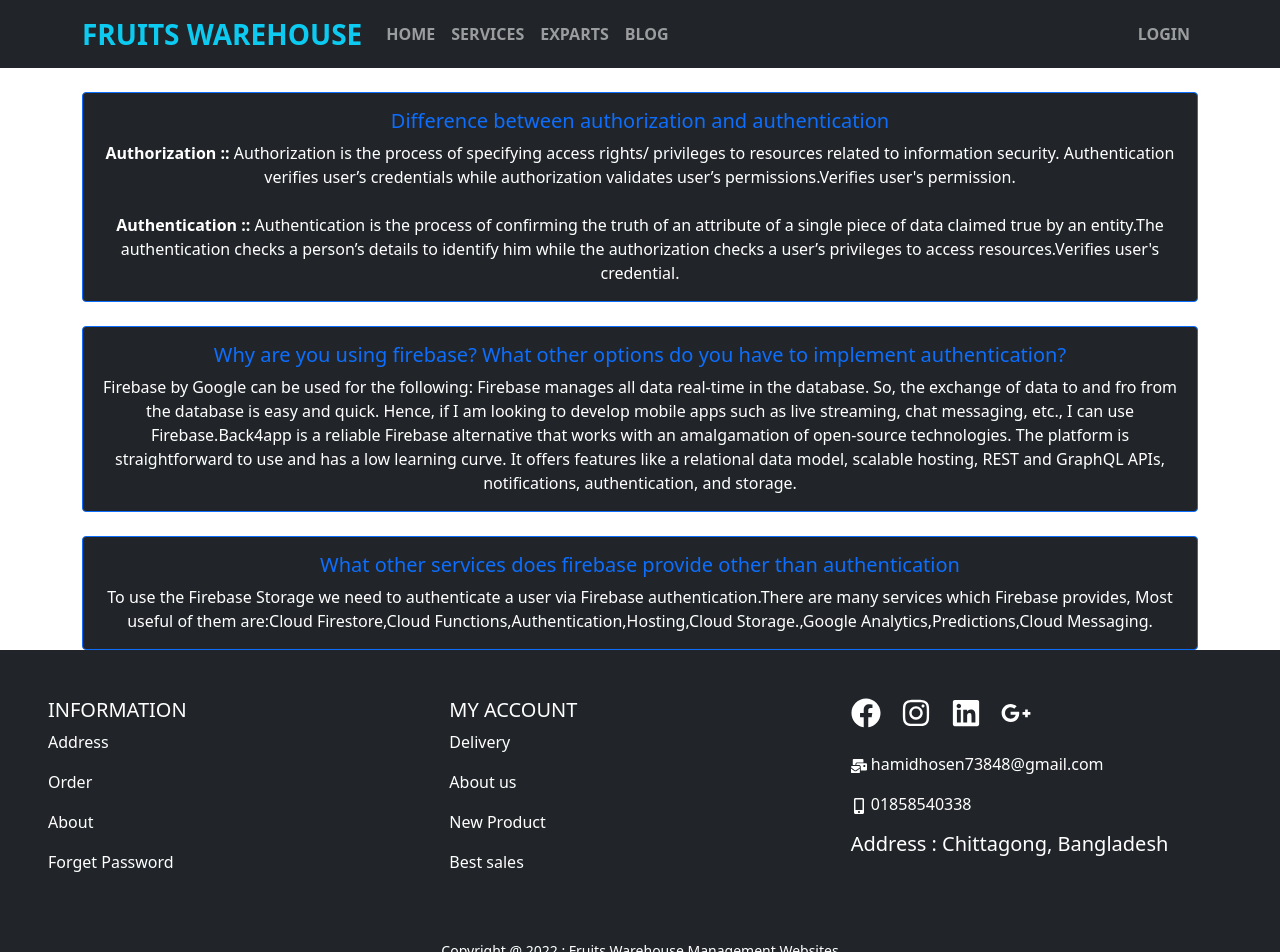
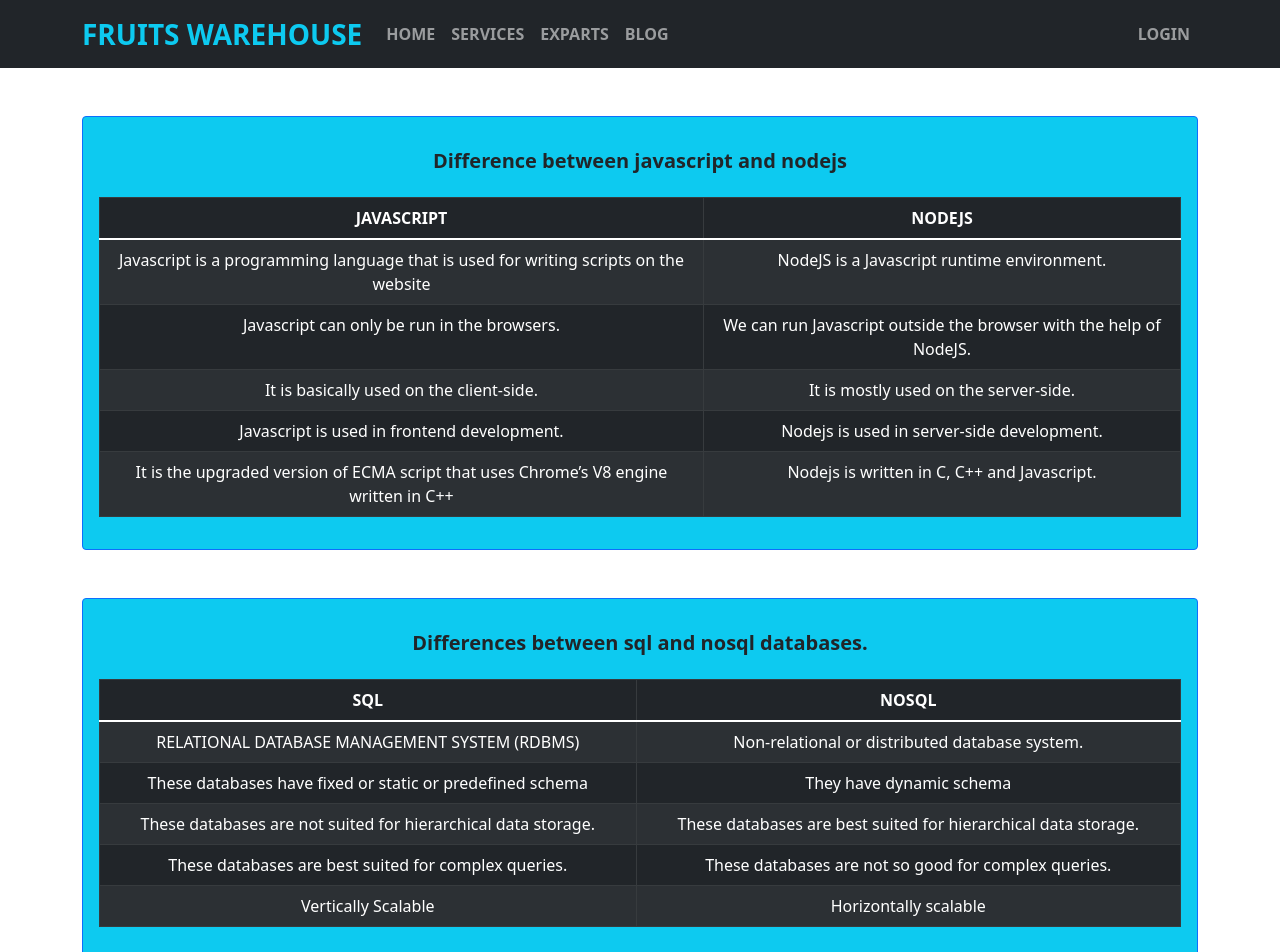
Before and after one commit to hamidhosen42/Fruits-Warehouse-With-React-and-NodeJs-and-MongoDB-p, a React (Create React App) app: page /blog in a window 1280 px wide. Shown: the top 952 px of the page. Built offline with nearby package versions, Linux system fonts and the light colour scheme; no server answers.

Commit message:
404 not found adding

```diff
--- a/src/Pages/Blog/Blog.js
+++ b/src/Pages/Blog/Blog.js
@@ -1,73 +1,136 @@
 import React from "react";
-import { Card } from "react-bootstrap";
+import { Card, Table } from "react-bootstrap";
 import PageTitle from "../Shared/PageTitle/PageTitle";
 
 const Blog = () => {
   return (
-    <div className="container text-center mt-4">
+    <div className="container text-center mt-5">
       <PageTitle title="Blog"></PageTitle>
-      <Card border="primary text-white bg-dark">
+      <Card border="primary text-white bg-info">
         <Card.Body>
-          <Card.Title className="text-primary">
-            Difference between authorization and authentication
+          <Card.Title className="text-dark fw-bold p-3">
+            Difference between javascript and nodejs
+          </Card.Title>
+          <Table striped bordered hover variant="dark">
+            <thead>
+              <tr>
+                <th>JAVASCRIPT</th>
+                <th>NODEJS</th>
+              </tr>
+            </thead>
+            <tbody>
+              <tr>
+                <td>
+                  Javascript is a programming language that is used for writing
+                  scripts on the website
+                </td>
+                <td>NodeJS is a Javascript runtime environment.</td>
+              </tr>
+              <tr>
+                <td>Javascript can only be run in the browsers.</td>
+                <td>
+                  We can run Javascript outside the browser with the help of
+                  NodeJS.
+                </td>
+              </tr>
+              <tr>
+                <td>It is basically used on the client-side.</td>
+                <td>It is mostly used on the server-side.</td>
+              </tr>
+              <tr>
+                <td>Javascript is used in frontend development.</td>
+                <td>Nodejs is used in server-side development.</td>
+              </tr>
+              <tr>
+                <td>
+                  It is the upgraded version of ECMA script that uses Chrome’s
+                  V8 engine written in C++
+                </td>
+                <td>Nodejs is written in C, C++ and Javascript.</td>
+              </tr>
+            </tbody>
+          </Table>
+        </Card.Body>
+      </Card>
+      <Card border="primary text-white bg-info mt-5">
+        <Card.Body>
+          <Card.Title className="text-dark fw-bold p-3">
+            Differences between sql and nosql databases.
+          </Card.Title>
+          <Table striped bordered hover variant="dark">
+            <thead>
+              <tr>
+                <th>SQL</th>
+                <th>NOSQL</th>
+              </tr>
+            </thead>
+            <tbody>
+              <tr>
+                <td>RELATIONAL DATABASE MANAGEMENT SYSTEM (RDBMS)</td>
+                <td>Non-relational or distributed database system.</td>
+              </tr>
+              <tr>
+                <td>
+                  These databases have fixed or static or predefined schema
+                </td>
+                <td>They have dynamic schema</td>
+              </tr>
+              <tr>
+                <td>
+                  These databases are not suited for hierarchical data storage.
+                </td>
+                <td>
+                  These databases are best suited for hierarchical data storage.
+                </td>
+              </tr>
+              <tr>
+                <td>These databases are best suited for complex queries.</td>
+                <td>These databases are not so good for complex queries.</td>
+              </tr>
+              <tr>
+                <td>Vertically Scalable</td>
+                <td>Horizontally scalable</td>
+              </tr>
+            </tbody>
+          </Table>
+        </Card.Body>
+      </Card>
+      <Card border="primary text-white bg-dark  mt-5">
+        <Card.Body className="product-information">
+          <Card.Title className="fw-bold">
+            When should you use nodejs and when should you use mongodb
           </Card.Title>
           <Card.Text>
-            <span className="fw-bold">Authorization :: </span>
-            <span>
-              Authorization is the process of specifying access rights/
-              privileges to resources related to information security.
-              Authentication verifies user’s credentials while authorization
-              validates user’s permissions.Verifies user's permission.
-            </span>
-            <br />
-            <br />
-            <span className="fw-bold">Authentication :: </span>
-            <span>
-              Authentication is the process of confirming the truth of an
-              attribute of a single piece of data claimed true by an entity.The
-              authentication checks a person’s details to identify him while the
-              authorization checks a user’s privileges to access
-              resources.Verifies user's credential.
-            </span>
+            Nodejs is a Javascript engine that you can write any application you
+            want with (by programming in the Javascript language). It runs your
+            Javascript code. Most commonly, it is used to build servers that can
+            respond to web requests, though it can be used for lots of other
+            types of code too. MongoDB is a database engine. Code within some
+            application or server uses MongoDB to save, query or update data in
+            a database. There are many web servers built with nodejs that will
+            then use MongoDB for storing data. MongoDB offers an API library
+            that runs within a Nodejs application to give you programmatic
+            access to MongoDB so you can create databases and then add, query,
+            update or delete data from the MongoDB database.
           </Card.Text>
         </Card.Body>
       </Card>
-
-      <br />
-
-      <Card border="primary text-white bg-dark">
-        <Card.Body>
-          <Card.Title className="text-primary">
-            Why are you using firebase? What other options do you have to
-            implement authentication?
+      <Card border="primary text-white bg-dark  mt-5 mb-5">
+        <Card.Body className="product-information">
+          <Card.Title className="fw-bold">
+            What is the purpose of jwt and how does it work
           </Card.Title>
           <Card.Text>
-            Firebase by Google can be used for the following: Firebase manages
-            all data real-time in the database. So, the exchange of data to and
-            fro from the database is easy and quick. Hence, if I am looking to
-            develop mobile apps such as live streaming, chat messaging, etc., I
-            can use Firebase.Back4app is a reliable Firebase alternative that
-            works with an amalgamation of open-source technologies. The platform
-            is straightforward to use and has a low learning curve. It offers
-            features like a relational data model, scalable hosting, REST and
-            GraphQL APIs, notifications, authentication, and storage.
-          </Card.Text>
-        </Card.Body>
-      </Card>
-
-      <br />
-
-      <Card border="primary text-white bg-dark">
-        <Card.Body>
-          <Card.Title className="text-primary">
-            What other services does firebase provide other than authentication
-          </Card.Title>
-          <Card.Text>
-            To use the Firebase Storage we need to authenticate a user via
-            Firebase authentication.There are many services which Firebase
-            provides, Most useful of them are:Cloud Firestore,Cloud
-            Functions,Authentication,Hosting,Cloud Storage.,Google
-            Analytics,Predictions,Cloud Messaging.
+            JWT, or JSON Web Token, is an open standard used to share security
+            information between two parties — a client and a server. Each JWT
+            contains encoded JSON objects, including a set of claims. JWTs are
+            signed using a cryptographic algorithm to ensure that the claims
+            cannot be altered after the token is issued.JWTs differ from other
+            web tokens in that they contain a set of claims. Claims are used to
+            transmit information between two parties. What these claims are
+            depends on the use case at hand. For example, a claim may assert who
+            issued the token, how long it is valid for, or what permissions the
+            client has been granted.
           </Card.Text>
         </Card.Body>
       </Card>
```
